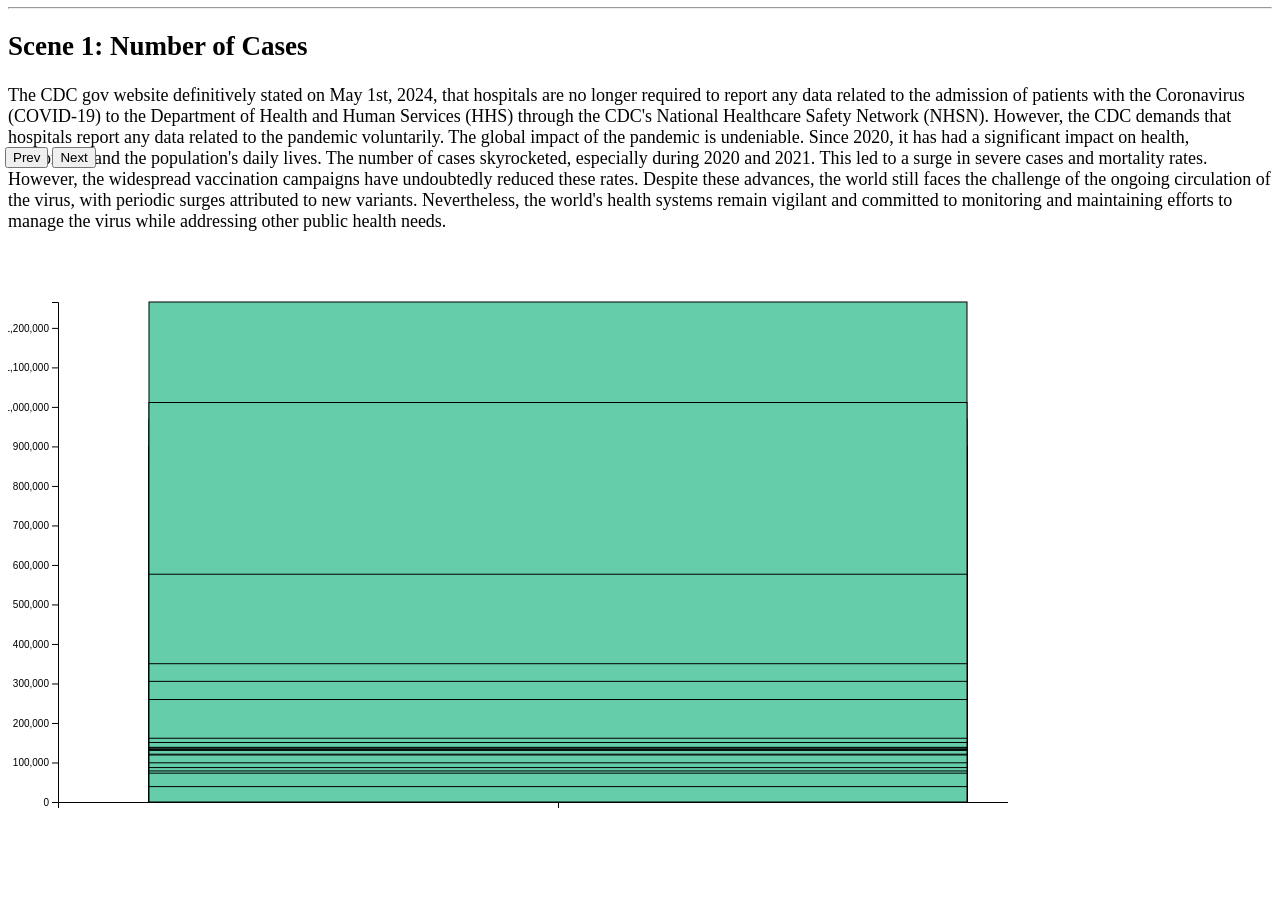
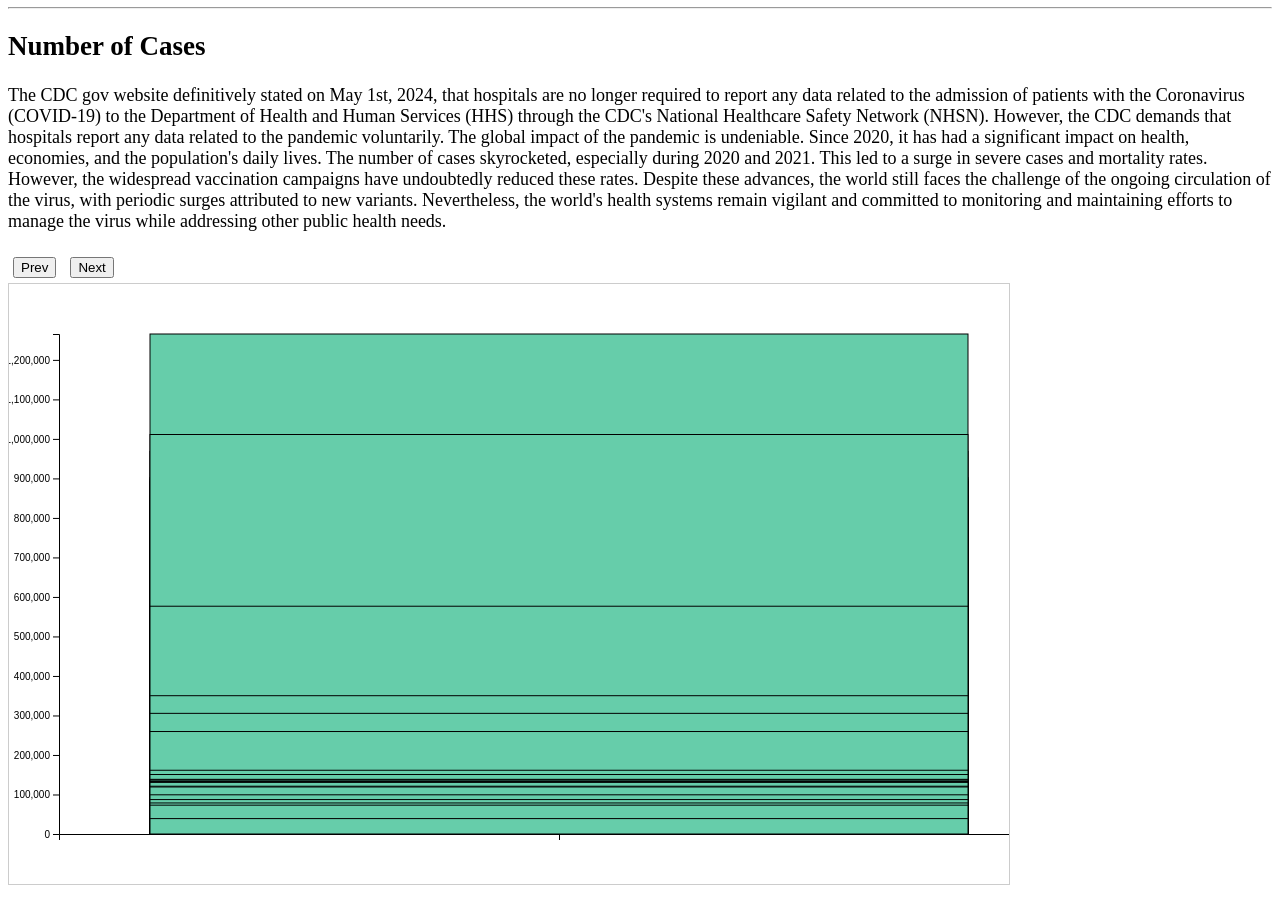
Before and after one commit to benicio22/covid19-narrative-visualization, a plain HTML site: page index.html in a window 1280 px wide. Shown: the part 73-970 px from the top of the page. Before the commit the page ends 937 px from the top, so only its background shows below. Drawn offline with nearby package versions, Linux system fonts and the light colour scheme.

Commit message:
Add files via upload

```diff
--- a/index.html
+++ b/index.html
@@ -6,17 +6,18 @@
     <script src='https://d3js.org/d3.v5.min.js'></script>
     <style>
         rect { fill: mediumaquamarine; stroke: black; }
-        p.stats { position: absolute; left: 5px; top: 250px; }
-        select { position: absolute; left: 5px; top: 290px; }
-        div.slide { position: absolute; left: 5px; top: 220px; }
         .scene { font-size: 18px; margin-bottom: 20px; }
+        .slide { margin-top: 20px; }
+        .buttons { margin-top: 20px; }
+        #prevScene, #nextScene { margin: 5px; }
+        svg { border: 1px solid #ccc; }
     </style>
 </head>
 <body>
-    <h1>COVID-19 Impact Visualization</h1>
+    <h1>Overall Impacts of COVID-19</h1>
     <hr>
     <div class="scene" id="scene-description"></div>
-    <div class="slide">
+    <div class="buttons">
         <button type="button" id="prevScene">Prev</button>
         <button type="button" id="nextScene">Next</button>
     </div>
@@ -24,17 +25,17 @@
     <script>
         let scenes = [
             {
-                title: "Scene 1: Number of Cases",
+                title: "Number of Cases",
                 description: "The CDC gov website definitively stated on May 1st, 2024, that hospitals are no longer required to report any data related to the admission of patients with the Coronavirus (COVID-19) to the Department of Health and Human Services (HHS) through the CDC's National Healthcare Safety Network (NHSN). However, the CDC demands that hospitals report any data related to the pandemic voluntarily. The global impact of the pandemic is undeniable. Since 2020, it has had a significant impact on health, economies, and the population's daily lives. The number of cases skyrocketed, especially during 2020 and 2021. This led to a surge in severe cases and mortality rates. However, the widespread vaccination campaigns have undoubtedly reduced these rates. Despite these advances, the world still faces the challenge of the ongoing circulation of the virus, with periodic surges attributed to new variants. Nevertheless, the world's health systems remain vigilant and committed to monitoring and maintaining efforts to manage the virus while addressing other public health needs.",
                 dataKey: 'cases'
             },
             {
-                title: "Scene 2: Deaths",
+                title: "Deaths",
                 description: "The number of deaths is also a key factor. We must consider other metrics, such as the number of deaths. The number of deaths reached its highest point in January 2021, before the vaccination program was implemented. A second peak occurred one year later, in January 2022, due to the emergence of the Delta variant. Knowing the number of deaths from COIVD-19 is essential for understanding the severity of the pandemic and its impact on public health. This information is essential for understanding the effectiveness of interventions, allocating medical resources, and prioritizing vaccination efforts. It is essential that accurate death numbers inform health guidelines, ensuring they are based on the most severe outcomes.",
                 dataKey: 'deaths'
             },
             {
-                title: "Scene 3: Mortality Rate",
+                title: "Mortality Rate",
                 description: "The mortality rate is the proportion of deaths among confirmed cases of COIVD-19. It provides a comprehensive and precise understanding of the virus's lethality and public health impact. The mortality rate is the only way to compare the severity of the pandemic across different regions, periods, and population groups. The number of deaths does not provide this information. The graphic clearly shows that the mortality rate reached its highest point in February 2020, at the start of the pandemic. At that time, there were no preventive measures in place, so the authorities had no choice but to put entire countries under lockdown. A few months later, the mortality rate was drastically reduced and remained relatively low until early 2021. This was caused by increased gatherings due to the holidays and the spread of the Delta variant, which is known to be more deadly than the previous variants. Another peak occurred around March 2022 due to several states relaxing pandemic preventive measures such as the mandatory use of face masks.",
                 dataKey: 'mortality'
             }
```
